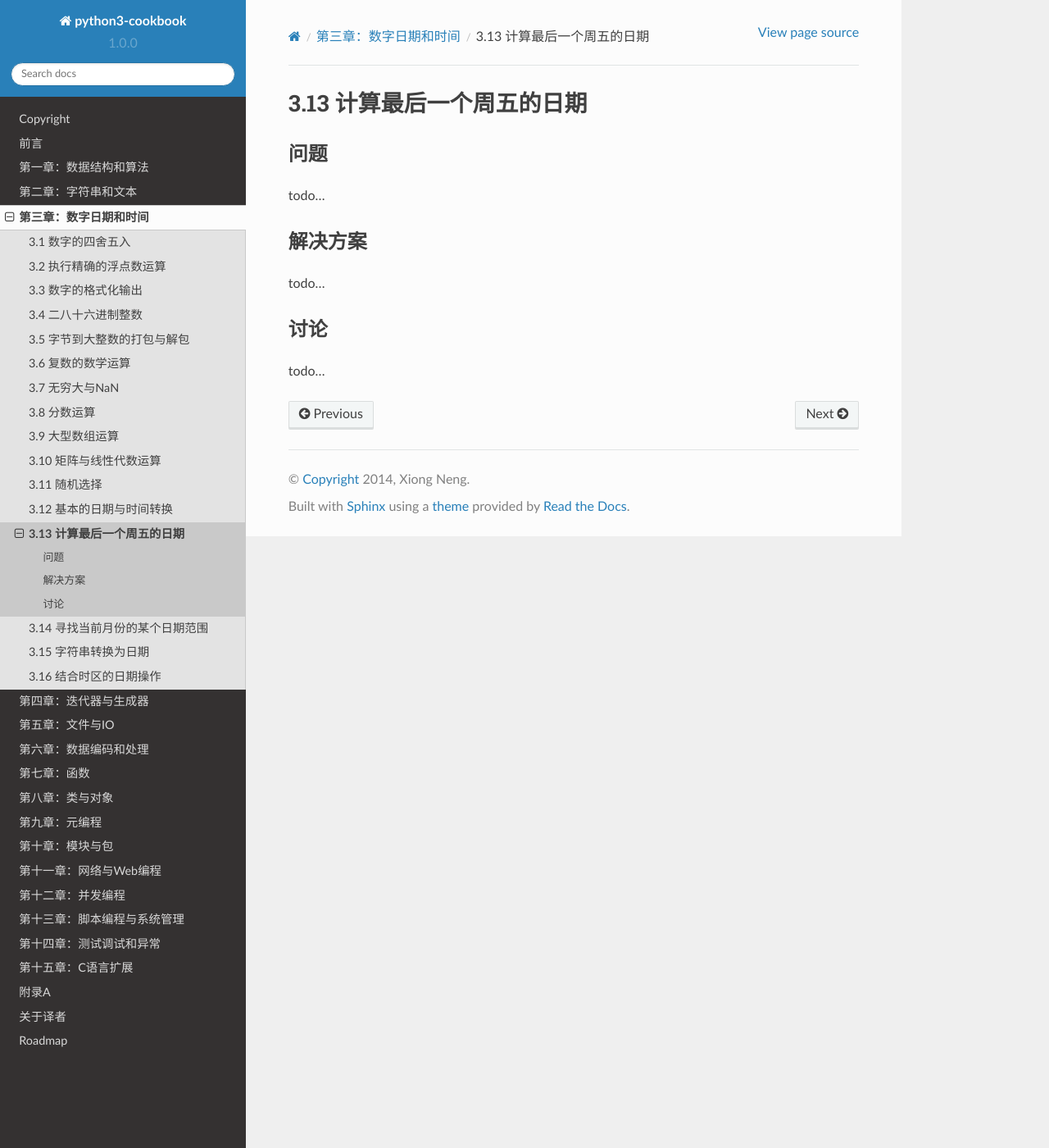
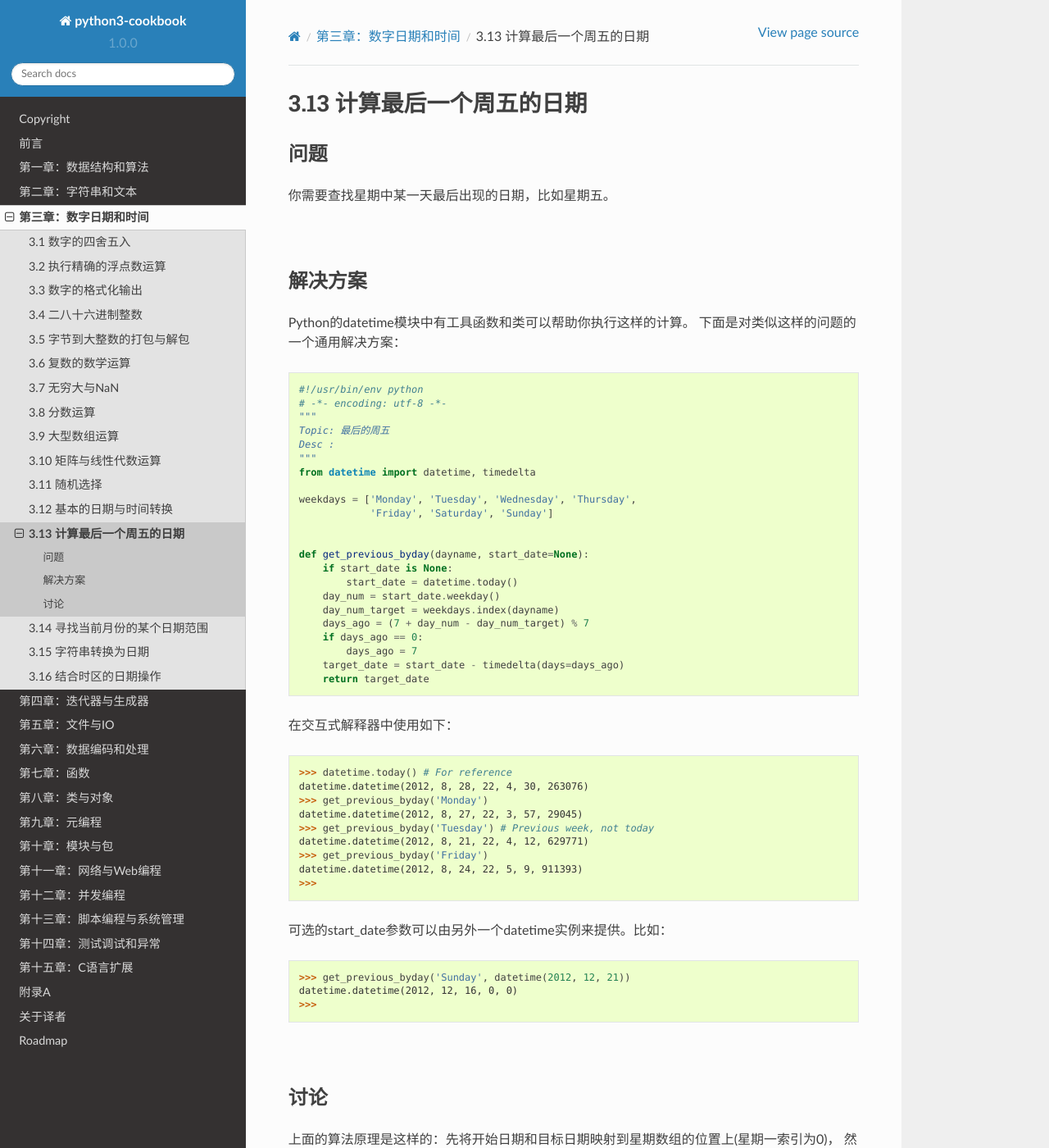
Before and after one commit to yidao620c/python3-cookbook, a Sphinx documentation site: the page built from source/c03/p13_determine_last_friday_date.rst, in a window 1280 px wide and 1400 px high. Shown: the whole window at 82% size. Built offline with Sphinx 7.4.7 and the Read the Docs theme 2.0.0, drawn with Linux system fonts in a browser that asks for light colours; some of the changed text lies outside the part shown.

Commit message:
3.13小节完成

```diff
--- a/source/c03/p13_determine_last_friday_date.rst
+++ b/source/c03/p13_determine_last_friday_date.rst
@@ -5,14 +5,89 @@
 ----------
 问题
 ----------
-todo...
+你需要查找星期中某一天最后出现的日期，比如星期五。
+
+|
 
 ----------
 解决方案
 ----------
-todo...
+Python的datetime模块中有工具函数和类可以帮助你执行这样的计算。
+下面是对类似这样的问题的一个通用解决方案：
+
+.. code-block:: python
+
+    #!/usr/bin/env python
+    # -*- encoding: utf-8 -*-
+    """
+    Topic: 最后的周五
+    Desc :
+    """
+    from datetime import datetime, timedelta
+
+    weekdays = ['Monday', 'Tuesday', 'Wednesday', 'Thursday',
+                'Friday', 'Saturday', 'Sunday']
+
+
+    def get_previous_byday(dayname, start_date=None):
+        if start_date is None:
+            start_date = datetime.today()
+        day_num = start_date.weekday()
+        day_num_target = weekdays.index(dayname)
+        days_ago = (7 + day_num - day_num_target) % 7
+        if days_ago == 0:
+            days_ago = 7
+        target_date = start_date - timedelta(days=days_ago)
+        return target_date
+
+在交互式解释器中使用如下：
+
+.. code-block:: python
+
+    >>> datetime.today() # For reference
+    datetime.datetime(2012, 8, 28, 22, 4, 30, 263076)
+    >>> get_previous_byday('Monday')
+    datetime.datetime(2012, 8, 27, 22, 3, 57, 29045)
+    >>> get_previous_byday('Tuesday') # Previous week, not today
+    datetime.datetime(2012, 8, 21, 22, 4, 12, 629771)
+    >>> get_previous_byday('Friday')
+    datetime.datetime(2012, 8, 24, 22, 5, 9, 911393)
+    >>>
+
+可选的start_date参数可以由另外一个datetime实例来提供。比如：
+
+.. code-block:: python
+
+    >>> get_previous_byday('Sunday', datetime(2012, 12, 21))
+    datetime.datetime(2012, 12, 16, 0, 0)
+    >>>
+
+|
 
 ----------
 讨论
 ----------
-todo...
+上面的算法原理是这样的：先将开始日期和目标日期映射到星期数组的位置上(星期一索引为0)，
+然后通过模运算计算出目标日期要经过多少天才能到达开始日期。然后用开始日期减去那个时间差即得到结果日期。
+
+如果你要像这样执行大量的日期计算的话，你最好安装第三方包python-dateutil来代替。
+比如，下面是是使用dateutil模块中的relativedelta()函数执行同样的计算：
+
+.. code-block:: python
+
+    >>> from datetime import datetime
+    >>> from dateutil.relativedelta import relativedelta
+    >>> from dateutil.rrule import *
+    >>> d = datetime.now()
+    >>> print(d)
+    2012-12-23 16:31:52.718111
+
+    >>> # Next Friday
+    >>> print(d + relativedelta(weekday=FR))
+    2012-12-28 16:31:52.718111
+    >>>
+
+    >>> # Last Friday
+    >>> print(d + relativedelta(weekday=FR(-1)))
+    2012-12-21 16:31:52.718111
+    >>>
```
Also changed, not shown: 1 other file.
